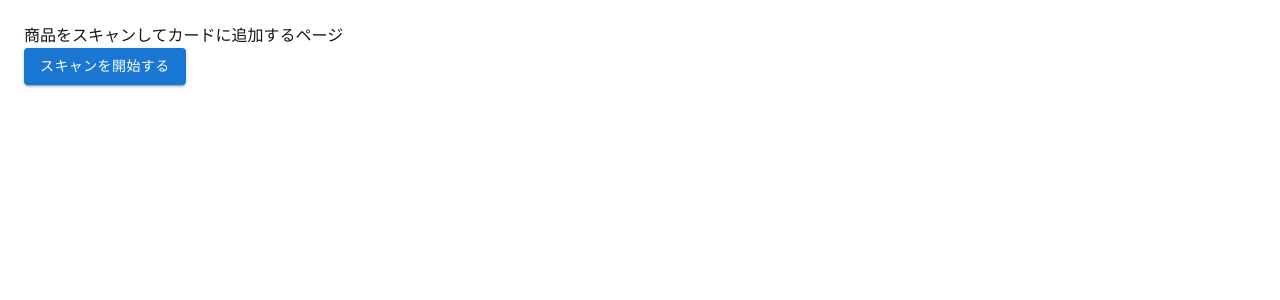
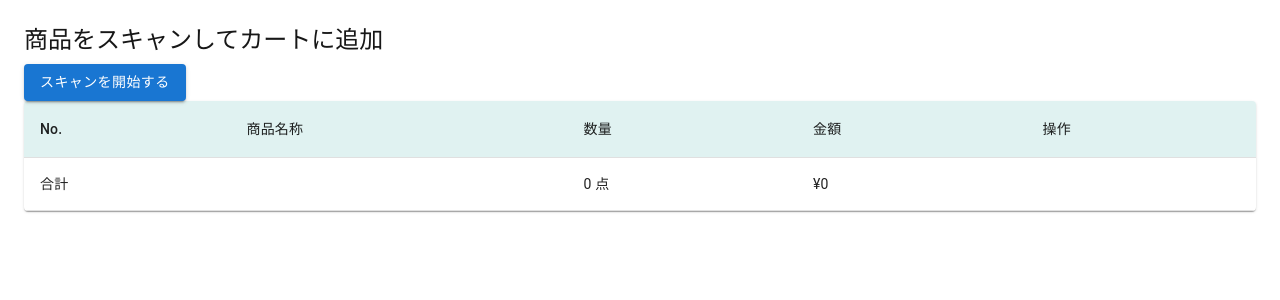
Before and after one commit to AYM1104/step4_PosApp_frontend, a Next.js app: page /scan in a window 1280 px wide. Shown: the top 300 px of the page. Built offline with nearby package versions, Linux system fonts and the light colour scheme.

Commit message:
スキャン時に音つけたり、同じ商品複数回登録できるようにしたり

```diff
--- a/package.json
+++ b/package.json
@@ -11,6 +11,7 @@
   "dependencies": {
     "@emotion/react": "^11.14.0",
     "@emotion/styled": "^11.14.0",
+    "@mui/icons-material": "^7.1.0",
     "@mui/material": "^7.1.0",
     "@zxing/browser": "^0.1.5",
     "next": "15.3.3",
--- a/src/app/compornents/BarcodeScanner.tsx
+++ b/src/app/compornents/BarcodeScanner.tsx
@@ -1,7 +1,7 @@
 'use client';
 
 import { useEffect, useRef } from 'react';
-import { BrowserMultiFormatReader } from '@zxing/browser';
+import { BrowserMultiFormatReader, IScannerControls } from '@zxing/browser';
 
 type Props = {
   onDetect: (code: string) => void;
@@ -9,25 +9,44 @@ type Props = {
 
 export default function BarcodeScanner({ onDetect }: Props) {
   const videoRef = useRef<HTMLVideoElement>(null);
-  const codeReaderRef = useRef<BrowserMultiFormatReader | null>(null);
+  const controlsRef = useRef<IScannerControls | null>(null);
+  const lastDetectedTimeRef = useRef<number>(0);
+  const lastDetectedCodeRef = useRef<string | null>(null);
 
   useEffect(() => {
-    const codeReader = new BrowserMultiFormatReader();
-    codeReaderRef.current = codeReader;
+    const reader = new BrowserMultiFormatReader();
 
-    const controls = codeReader.decodeFromVideoDevice(
-      undefined,
-      videoRef.current!,
-      (result) => {
-        if (result) {
-          onDetect(result.getText());
-          controls.then((c) => c.stop()); // 読み取り後に停止
-        }
+    reader.decodeFromVideoDevice(undefined, videoRef.current!, (result) => {
+      if (!result) return;
+
+      const code = result.getText();
+      const now = Date.now();
+
+      // 3秒以内かつ同じコードはスキップ
+      if (
+        code === lastDetectedCodeRef.current &&
+        now - lastDetectedTimeRef.current < 3000
+      ) {
+        return;
       }
-    );
 
+      lastDetectedCodeRef.current = code;
+      lastDetectedTimeRef.current = now;
+
+      // ✅ ビープ音再生（任意）
+      new Audio('/sound/beep.mp3').play().catch((e) => console.warn("音声エラー", e));
+
+      console.log('[📸 Detected]', code);
+      onDetect(code);
+    }).then((controls) => {
+      controlsRef.current = controls;
+    }).catch((err) => {
+      console.warn('[⚠️ スキャンエラー]', err);
+    });
+
+    // コンポーネントアンマウント時にカメラ停止
     return () => {
-      controls.then((c) => c.stop()); // アンマウント時に停止
+      controlsRef.current?.stop();
     };
   }, [onDetect]);
 
@@ -36,6 +55,7 @@ export default function BarcodeScanner({ onDetect }: Props) {
       ref={videoRef}
       autoPlay
       muted
+      playsInline
       style={{ width: '100%', maxWidth: '480px', borderRadius: '8px' }}
     />
   );
--- /dev/null
+++ b/src/app/compornents/CartTable.tsx
@@ -0,0 +1,53 @@
+// src/app/compornents/CartTable.tsx
+'use client';
+
+import { Table, TableBody, TableCell, TableContainer, TableHead, TableRow, Paper } from '@mui/material';
+import { CartItem } from '@/types/product';
+
+type Props = {
+  items: CartItem[];
+  onDelete: (janCode: string) => void;
+};
+
+export default function CartTable({ items, onDelete }: Props) {
+  return (
+    <TableContainer component={Paper}>
+      <Table>
+        <TableHead sx={{ backgroundColor: '#e0f2f1' }}>
+          <TableRow>
+            <TableCell>No.</TableCell>
+            <TableCell>商品名称</TableCell>
+            <TableCell>数量</TableCell>
+            <TableCell>金額</TableCell>
+            <TableCell>操作</TableCell>
+          </TableRow>
+        </TableHead>
+        <TableBody>
+          {items.map((item, index) => (
+            <TableRow key={`${item.jan_code}-${index}`}>
+              <TableCell>{index + 1}</TableCell>
+              <TableCell>{item.name}</TableCell>
+              <TableCell>{item.quantity}</TableCell>
+              <TableCell>¥{item.price?.toLocaleString()}</TableCell>
+              <TableCell>
+                <button onClick={() => onDelete(item.jan_code)}>削除</button>
+              </TableCell>
+            </TableRow>
+          ))}
+          <TableRow>
+            <TableCell colSpan={2}>合計</TableCell>
+            <TableCell>
+              {/* 点数（合計数量）を表示 */}
+              {items.reduce((sum, item) => sum + item.quantity, 0)} 点
+            </TableCell>
+            <TableCell>
+              {/* 合計金額を表示 */}
+              ¥{items.reduce((sum, item) => sum + item.price * item.quantity, 0).toLocaleString()}
+            </TableCell>
+            <TableCell />
+          </TableRow>
+        </TableBody>
+      </Table>
+    </TableContainer>
+  );
+}
--- a/src/app/scan/page.tsx
+++ b/src/app/scan/page.tsx
@@ -1,67 +1,78 @@
-// バーコードをスキャンすると商品情報が表示されるページ
+'use client';
 
-'use client'
-
-import { useState, useEffect } from "react";
+import { useState, useEffect, useRef } from 'react';
 import BarcodeScanner from '../compornents/BarcodeScanner';
-import { fetchProductFromDB } from "@/lib/fetchProductFromDB";
-import { Product } from "@/types/product";
-import { Button, Card, CardContent, Typography, CardMedia } from '@mui/material';
+import CartTable from '../compornents/CartTable';
+import { fetchProductFromDB } from '@/lib/fetchProductFromDB';
+import { CartItem } from '@/types/product'; // ✅ 追加
+import { Button, Typography } from '@mui/material';
 
 export default function ScanPage() {
-    const [code, setCode] = useState<string>("");   // スキャンされたコード
   const [isScannerOpen, setIsScannerOpen] = useState(false);
-    const [products, setProducts] = useState<Product[]>([]);;   // 商品情報
+  const [cartItems, setCartItems] = useState<CartItem[]>([]);
+  const beepAudio = useRef<HTMLAudioElement | null>(null);
+  const lastScanRef = useRef<{ jan_code: string; timestamp: number } | null>(null);
 
-    // JANコードが更新されたら商品情報を取得
   useEffect(() => {
-        if (!code) return;
+    beepAudio.current = new Audio('/sound/barcode.mp3');
+  }, []);
 
-        fetchProductFromDB(code).then((data) => {
-            if (data) {
-                setProducts((prev) => [...prev, data]);
+  // ✅ ここに全てのロジックを集中
+  const handleDetect = (scannedCode: string) => {
+    const now = Date.now();
+
+    if (
+      lastScanRef.current?.jan_code === scannedCode &&
+      now - lastScanRef.current.timestamp < 3000
+    ) {
+      console.log('⏳ 同じ商品を3秒以内に再スキャン → 無視');
+      return;
+    }
+
+    lastScanRef.current = { jan_code: scannedCode, timestamp: now };
+
+    fetchProductFromDB(scannedCode).then((data) => {
+      if (data && data.price !== undefined) {
+        beepAudio.current?.play().catch((e) =>
+          console.warn('音声再生に失敗しました', e)
+        );
+
+        const newItem: CartItem = {
+          jan_code: data.jan_code,
+          name: data.name,
+          price: data.price,
+          quantity: 1,
+        };
+
+        setCartItems((prev) => [...prev, newItem]);
+      } else {
+        alert('商品が見つかりませんでした');
       }
     });
-    }, [code]);
+  };
 
   return (
     <div style={{ padding: 24 }}>
-            <h2>商品をスキャンしてカードに追加するページ</h2>
+      <Typography variant="h5" gutterBottom>
+        商品をスキャンしてカートに追加
+      </Typography>
+
       <Button variant="contained" onClick={() => setIsScannerOpen(true)}>
         スキャンを開始する
       </Button>
 
-            {/* isScannerOpen = trueの時だけカメラを表示 */}
       {isScannerOpen && (
-                <div style={{ marginBottom: 16 }}>
-                    <BarcodeScanner
-                    onDetect={(code) => {
-                        setCode(code);
-                    }}
-                    />
+        <div style={{ marginTop: 16, marginBottom: 16 }}>
+          <BarcodeScanner onDetect={handleDetect} />
         </div>
       )}
 
-            {/* スキャン結果の表示 */}
-            {code && <p>スキャン結果: {code}</p>}
-
-            {/* 複数商品カードの表示 */}
-            {products.map((product, index) => (
-                <Card key={`${product.jan_code}-${index}`} sx={{ maxWidth: 400, mt: 2 }}>
-                    {product.image_url && (
-                        <CardMedia
-                            component="img"
-                            height="140"
-                            image={product.image_url}
-                            alt={product.name}
+      <CartTable
+        items={cartItems}
+        onDelete={(janCode: string) =>
+          setCartItems((items) => items.filter((i) => i.jan_code !== janCode))
+        }
       />
-                    )}
-                    <CardContent>
-                        <Typography variant="body2">商品名: {product.name}</Typography>
-                        <Typography variant="body2">価格: ¥{product.price}</Typography>
-                    </CardContent>
-                </Card>
-            ))}
     </div>
   );
 }
--- a/src/types/product.ts
+++ b/src/types/product.ts
@@ -1,6 +1,12 @@
 // POSアプリで使用する商品関連の型定義ファイル
 
-
+// カートに表示する商品情報
+export type CartItem = {
+    jan_code: string;       // JANコード（識別用）
+    name: string;           // 商品名
+    price: number;          // 価格（CartTableでは必須）
+    quantity: number;       // 数量（デフォルト1）
+};
 
 // 商品の基本情報
 export type Product = {
```
Also changed, not shown: 2 other files (tests, documents, lock files or other folders). Lines whose indentation alone changed are shown as unchanged.
